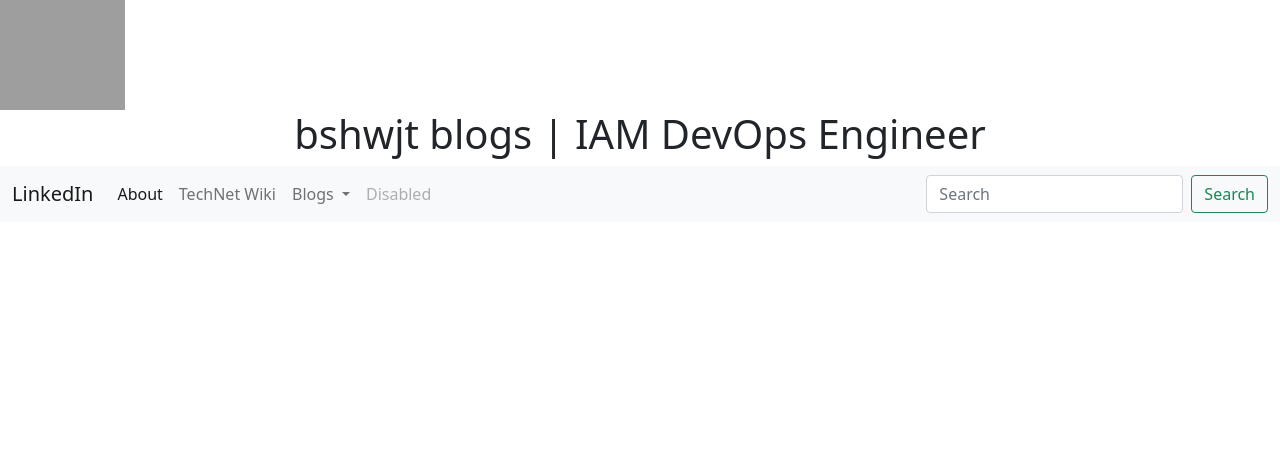
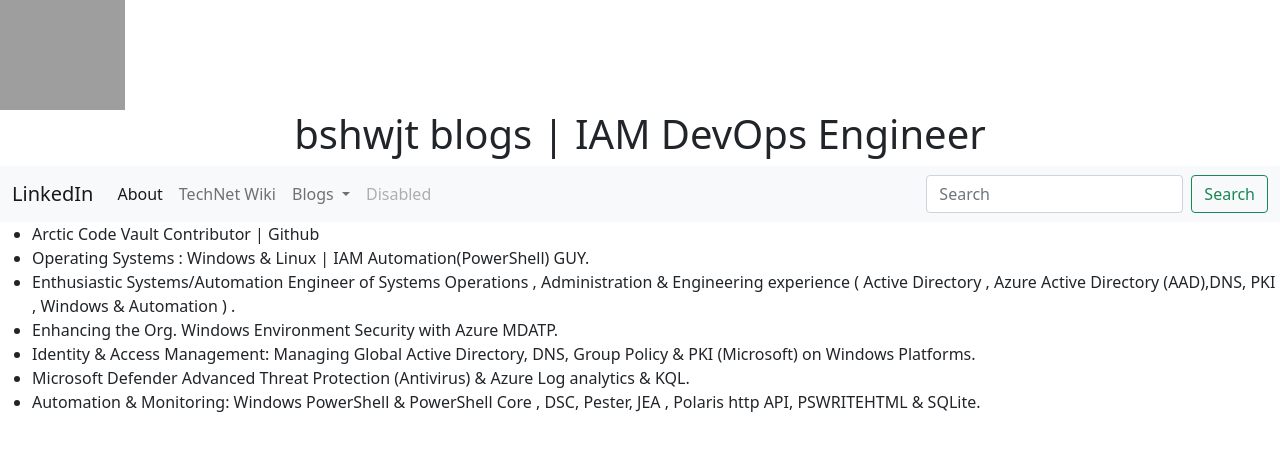
Before and after one commit to 21bshwjt/biswajit, a plain HTML site: page index.html in a window 1280 px wide. Drawn offline with nearby package versions, Linux system fonts and the light colour scheme; grey boxes are pictures that could not be loaded.

Commit message:
Update index.html

```diff
--- a/index.html
+++ b/index.html
@@ -82,6 +82,18 @@
     <script src="https://cdn.jsdelivr.net/npm/@popperjs/core@2.10.2/dist/umd/popper.min.js" integrity="sha384-7+zCNj/IqJ95wo16oMtfsKbZ9ccEh31eOz1HGyDuCQ6wgnyJNSYdrPa03rtR1zdB" crossorigin="anonymous"></script>
     <script src="https://cdn.jsdelivr.net/npm/bootstrap@5.1.3/dist/js/bootstrap.min.js" integrity="sha384-QJHtvGhmr9XOIpI6YVutG+2QOK9T+ZnN4kzFN1RtK3zEFEIsxhlmWl5/YESvpZ13" crossorigin="anonymous"></script>
     -->
+  <ul>
+    <li>Arctic Code Vault Contributor | Github</li>
+    <li>Operating Systems : Windows & Linux | IAM Automation(PowerShell) GUY.</li>
+    <li>Enthusiastic Systems/Automation Engineer of Systems Operations , Administration & Engineering experience (
+      Active Directory , Azure Active Directory (AAD),DNS, PKI , Windows & Automation ) .</li>
+    <li>Enhancing the Org. Windows Environment Security with Azure MDATP.</li>
+    <li>Identity & Access Management: Managing Global Active Directory, DNS, Group Policy & PKI (Microsoft) on Windows
+      Platforms.</li>
+    <li>Microsoft Defender Advanced Threat Protection (Antivirus) & Azure Log analytics & KQL.</li>
+    <li>Automation & Monitoring: Windows PowerShell & PowerShell Core , DSC, Pester, JEA , Polaris http API, PSWRITEHTML
+      & SQLite.</li>
+  </ul>
 </body>
 
 </html>
```
